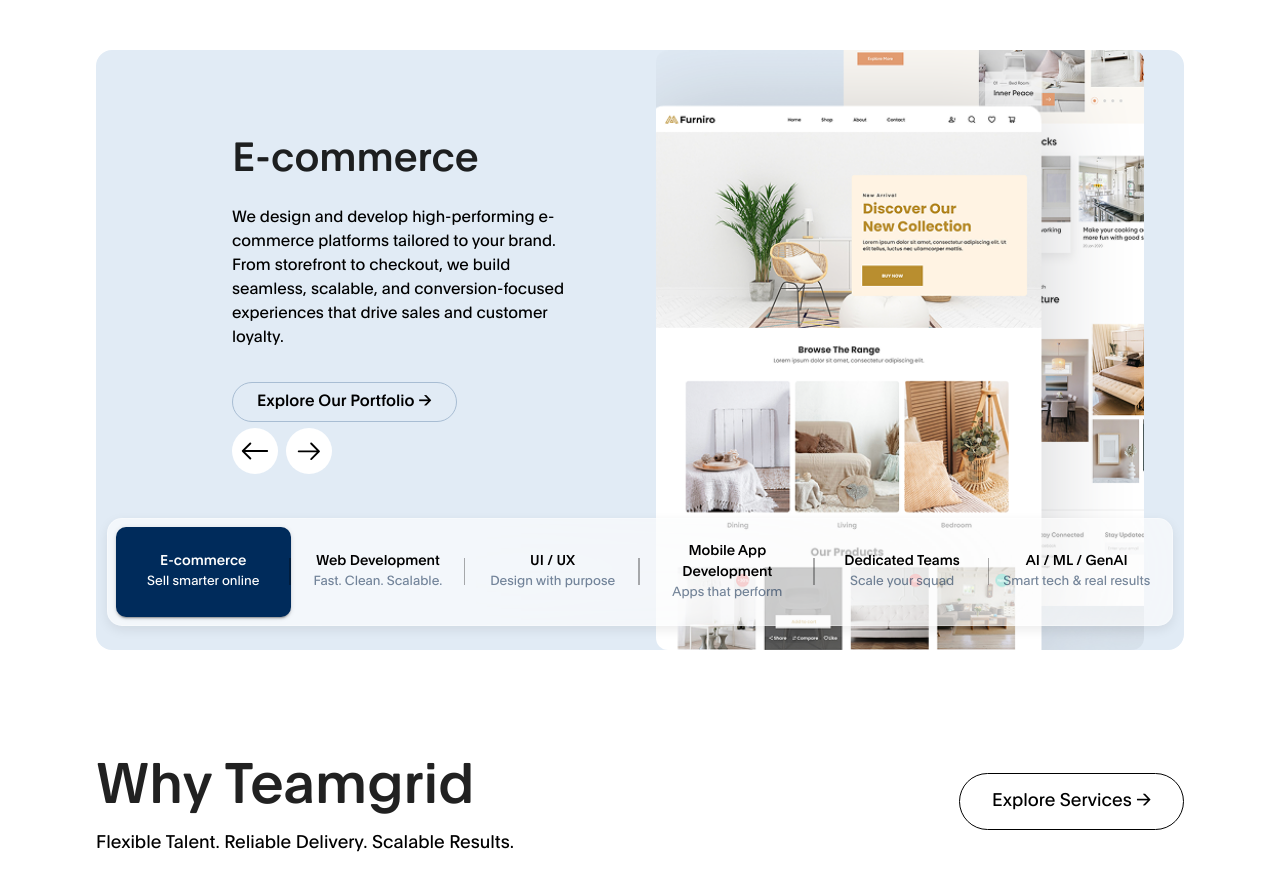
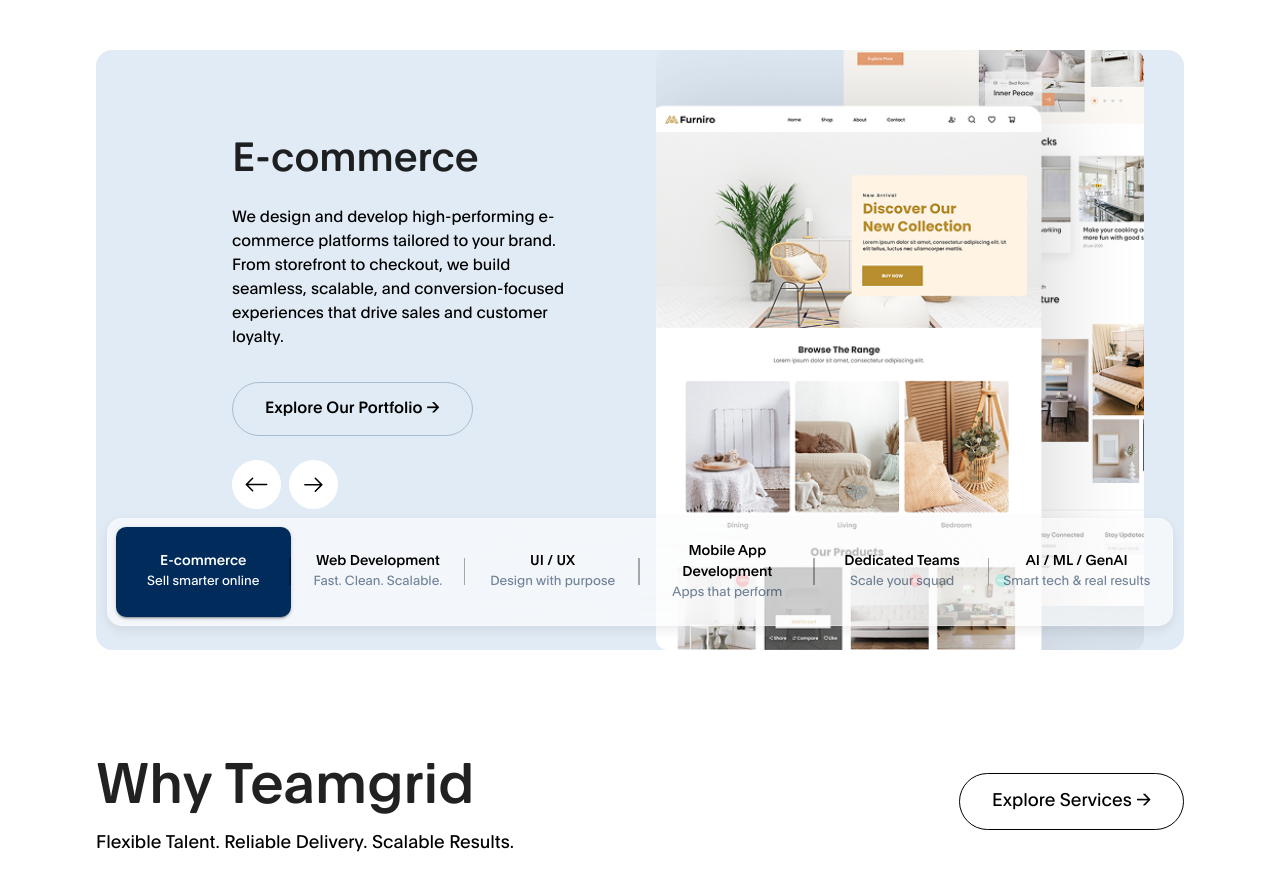
Before and after one commit to karnsingh23/teamgrid-homepage, a React (Vite) app in the folder Teamgrid/: page / in a window 1280 px wide. Shown: the part 2520-3407 px from the top of the page. Built offline with nearby package versions, Linux system fonts and the light colour scheme.

Commit message:
ui updated

```diff
--- a/Teamgrid/src/components/WhatWeDo.jsx
+++ b/Teamgrid/src/components/WhatWeDo.jsx
@@ -137,6 +137,7 @@ const WhatWeDo = () => {
             order: { xs: 2, md: 1 },
           }}
         >
+<Box sx={{ flex: 1, display: "flex", flexDirection: "column", justifyContent: "space-between" }}>
   <Box>
     <Typography
       fontSize={{ xs: "20px", sm: "25px", md: "30px", lg: "40px" }}
@@ -152,6 +153,9 @@ const WhatWeDo = () => {
     >
       {description}
     </Typography>
+  </Box>
+
+  <Box>
     <Button
       variant="outlined"
       sx={{
@@ -159,9 +163,11 @@ const WhatWeDo = () => {
         textTransform: "none",
         borderColor: "#A8BDD3",
         fontSize: { xs: "14px", sm: "15px", md: "16px" },
+        fontWeight: 500,
         color: "#000",
-                px: 3,
-                mb: { xs: 4, md: 0 },
+        mb:3,
+        px: 4,
+        py: 1.5,
         "&:hover": {
           borderColor: "#A8BDD3",
         },
@@ -170,6 +176,8 @@ const WhatWeDo = () => {
       Explore Our Portfolio →
     </Button>
   </Box>
+</Box>
+
 
           <Box sx={{ mb: isMobile ? 0 : 10 }}>
             <IconButton
@@ -177,14 +185,15 @@ const WhatWeDo = () => {
               sx={{
                 bgcolor: "#fff",
                 mr: 1,
-                fontSize: { xs: "20px", md: "30px" },
+                p:1.5,
+                fontSize: { xs: "20px", md: "25px" },
               }}
             >
               <BsArrowLeft color="#000" />
             </IconButton>
             <IconButton
               onClick={handleNext}
-              sx={{ bgcolor: "#fff", fontSize: { xs: "20px", md: "30px" } }}
+              sx={{ bgcolor: "#fff",p:1.5, fontSize: { xs: "20px", md: "25px" } }}
             >
               <GoArrowRight color="#000" />
             </IconButton>
```
Lines whose indentation alone changed are shown as unchanged.
